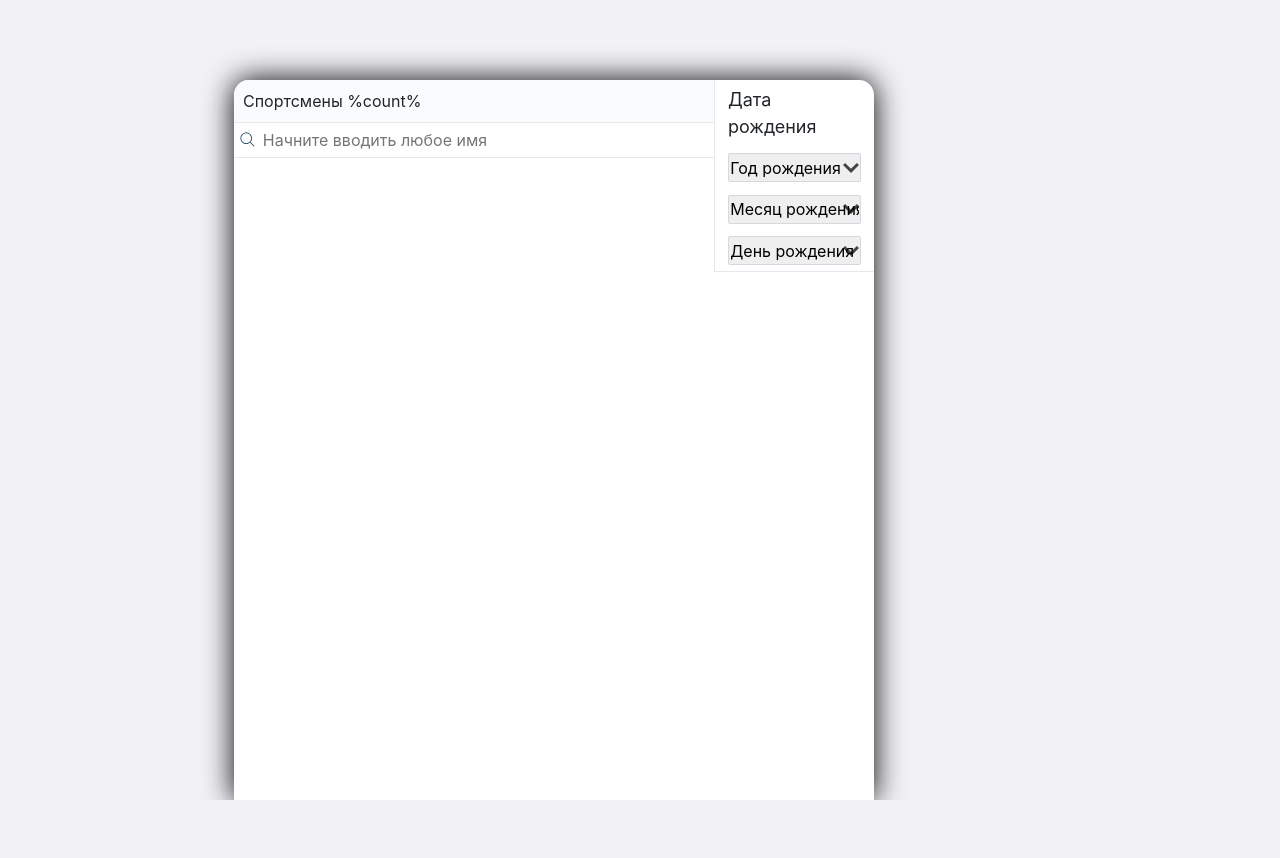
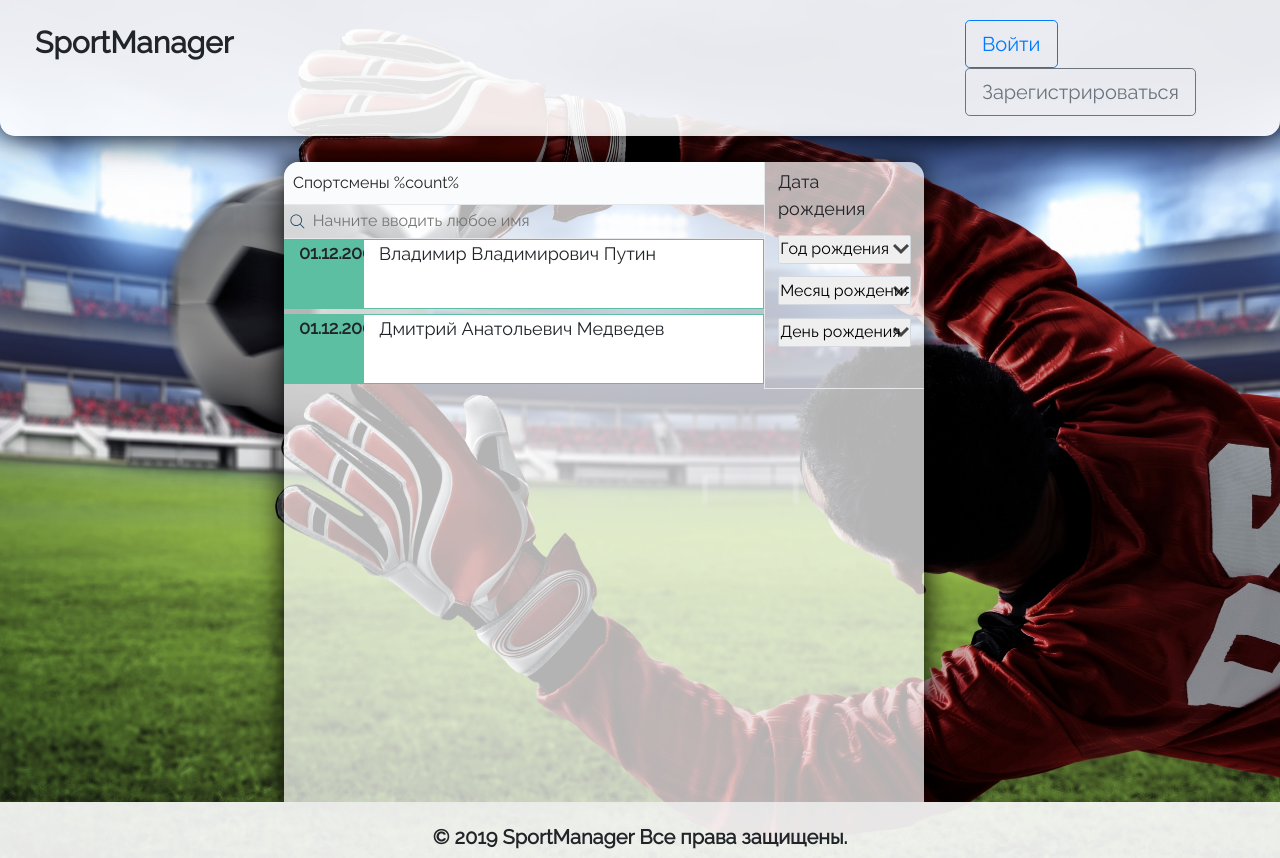
Before and after one commit to IvanovoSU/SportsManagerBackend, a Django app: page / in a window 1280 px wide. Before the commit the page ends 800 px from the top, so only its background shows below. Run offline with Django 3.2, Linux system fonts and the light colour scheme; some libraries are stand-ins or nearby versions.

Commit message:
Update home and login page

```diff
--- a/mainPattern/static/css/home-style.css
+++ b/mainPattern/static/css/home-style.css
@@ -1,17 +1,11 @@
-html, body{
-    padding:0;
-    margin:0;
-    background-color: #F1F1F6;
-}
-
 .wrapper{
-  position: absolute;
+  position: relative;
   width: 50%;
-  min-height: 90vh;
-  background-color: #fff;
+  min-height: 80vh;
+  background-color: rgba(255, 255, 255, .7);
   border-radius: 15px 15px 0 0;
-  left:30%; margin-left:-150px;
-  top: 10%;
+  left:30%; margin-left:-100px;
+  margin-top: 2%;
   box-shadow: 0 0 30px rgba(0, 0, 0, 5);
 }
 
@@ -69,6 +63,43 @@ html, body{
   padding: 5% 10% 5% 10%;
 }
 
+.sportsman{
+  height: 75px;
+  padding-bottom: 5px;
+}
+
+.sportsman .col-md-2{
+  background: #5DBFA1;
+  font-weight: bold;
+  font-size: 18px;
+}
+
+.sportsman .col-md-10{
+  font-size: 18px;
+  border: 1px solid #5DBFA1;
+  border-left: none;
+  background-color: #fff;
+}
+
+.info-block{
+  position:absolute;
+  left:0;
+  bottom:0;
+  right:0;
+  top:0;
+  background: #FAFBFC;
+  opacity: 0.9;
+  padding:5px;
+  display:none;
+}
+
+.sportsman .col-md-10:hover .info-block{
+    display:block;
+    position:absolute;
+    width: 100%;
+    z-index: 1;
+}
+
 .fadeInDown {
   -webkit-animation-name: fadeInDown;
   animation-name: fadeInDown;
--- a/mainPattern/static/css/login-style.css
+++ b/mainPattern/static/css/login-style.css
@@ -13,7 +13,7 @@ body {
 a {
   color: #92badd;
   display:inline-block;
-  text-decoration: none;
+  text-decoration: none !important;
   font-weight: 400;
 }
 
--- a/mainPattern/static/css/style.css
+++ b/mainPattern/static/css/style.css
@@ -0,0 +1,34 @@
+
+html, body{
+   font-family: 'Raleway', sans-serif;
+    padding:0;
+    margin:0;
+}
+
+header{
+  padding: 20px;
+  border-radius: 0 0 15px 15px;
+  background-color: rgba(255, 255, 255, 0.9);
+  box-shadow: 0 0 30px rgba(0, 0, 0, 5);
+}
+header .name{
+    font-size: 30px;
+    font-weight: bold;
+    height: auto;
+    width: auto;
+}
+
+header button{
+  font-weight: bold;
+}
+
+footer{
+  position: relative;
+  font-size: 20px;
+  height: 7vh;
+  font-weight: bold;
+  text-align: center;
+  padding-top: 20px;
+  background-color: rgba(255, 255, 255, 0.9);
+  z-index: 1;
+}
--- a/mainPattern/templates/mainPattern/home.html
+++ b/mainPattern/templates/mainPattern/home.html
@@ -6,10 +6,16 @@
 {%block head %}
 <link rel="stylesheet" href="{% static 'css/home-style.css' %}" type="text/css">
 {% endblock %}
+
+{% block header %}
+{% include 'mainPattern/includes/header.html' %}
+{% endblock %}
+
 {% block content %}
   <div class="wrapper fadeInDown">
     <div class="container-fluid">
       <div class="row">
+
         <div class="col-md-9">
             <div class="row sportsmen">
               Спортсмены %count%
@@ -18,9 +24,26 @@
               <input type="search" name="search" placeholder="Начните вводить любое имя"/>
             </div>
             <div class="row sportsman">
-
+              <div class="col-md-2">
+                <p>01.12.2004</p>
+              </div>
+              <div class="col-md-10">
+                <p>Владимир Владимирович Путин</p>
+                <div class="info-block">
+                  Дополнительная информация
+                  </div>
+              </div>
+            </div>
+            <div class="row sportsman">
+              <div class="col-md-2">
+                <p>01.12.2005</p>
+              </div>
+              <div class="col-md-10">
+                <p>Дмитрий Анатольевич Медведев</p>
+              </div>
             </div>
         </div>
+
         <div class="col-md-3 options">
           <div class="row">
             <p>Дата рождения</p>
@@ -54,3 +77,7 @@
     </div>
   </div>
 {% endblock %}
+
+{% block footer %}
+{% include 'mainPattern/includes/footer.html' %}
+{% endblock %}
--- /dev/null
+++ b/mainPattern/templates/mainPattern/includes/footer.html
@@ -0,0 +1,3 @@
+<footer>
+© 2019 SportManager Все права защищены.
+</footer>
--- /dev/null
+++ b/mainPattern/templates/mainPattern/includes/header.html
@@ -0,0 +1,14 @@
+<header>
+  <div class="container-fluid">
+    <div class="row">
+      <div class="col-md-2">
+        <div class="name">SportManager</div>
+      </div>
+      <div class="col-md-7"></div>
+      <div class="col-md-3">
+        <button class="btn btn-outline-primary btn-lg" type="button" name="button">Войти</button>
+        <button class="btn btn-outline-secondary btn-lg" type="button" name="button">Зарегистрироваться</button>
+      </div>
+    </div>
+  </div>
+</header>
--- a/mainPattern/templates/mainPattern/wrapper.html
+++ b/mainPattern/templates/mainPattern/wrapper.html
@@ -9,10 +9,16 @@
   <link rel="stylesheet" href="{% static 'css/bootstrap.min.css' %}" type="text/css" />
   <link rel="stylesheet" href="{% static 'css/style.css' %}" type="text/css" />
   <script src="{% static 'js/bootstrap.min.js' %}"></script>
+  <script src="{% static 'js/script.js' %}"></script>
   <script src="//cdnjs.cloudflare.com/ajax/libs/jquery/3.2.1/jquery.min.js"></script>
+  <link href="https://fonts.googleapis.com/css?family=Raleway" rel="stylesheet">
  </head>
- <body>
+ {% block header %}
+ {% endblock %}
+ <body style="background: url('static/image/background-{{background}}.jpg'); background-size: cover;">
   {% block content %}
   {% endblock %}
  </body>
+ {% block footer %}
+ {% endblock %}
 </html>
--- a/mainPattern/views.py
+++ b/mainPattern/views.py
@@ -1,10 +1,13 @@
 from django.shortcuts import render
+from random import randint
 
 def index(request):
     years = range(1902, 2006);
     months = range(1, 13);
     days = range(1, 32,)
-    return render(request, 'mainPattern/home.html', {'years': years, 'months' : months, 'days': days,})
+    background = randint(1, 6);
+    return render(request, 'mainPattern/home.html', {'years': years, 'months' : months, 'days': days, 'background' : background,})
 
 def login(request):
-    return render(request, 'mainPattern/login.html')
+    background = randint(1, 6);
+    return render(request, 'mainPattern/login.html', {'background' : background,})
```
Also changed, not shown: mainPattern/static/image/background-1.jpg (added), mainPattern/static/image/background-2.jpg (added), mainPattern/static/image/background-3.jpg (added), mainPattern/static/image/background-4.jpg (added), mainPattern/static/image/background-5.jpg (added), mainPattern/static/image/background-6.jpg (added), mainPattern/static/js/script.js (added).
